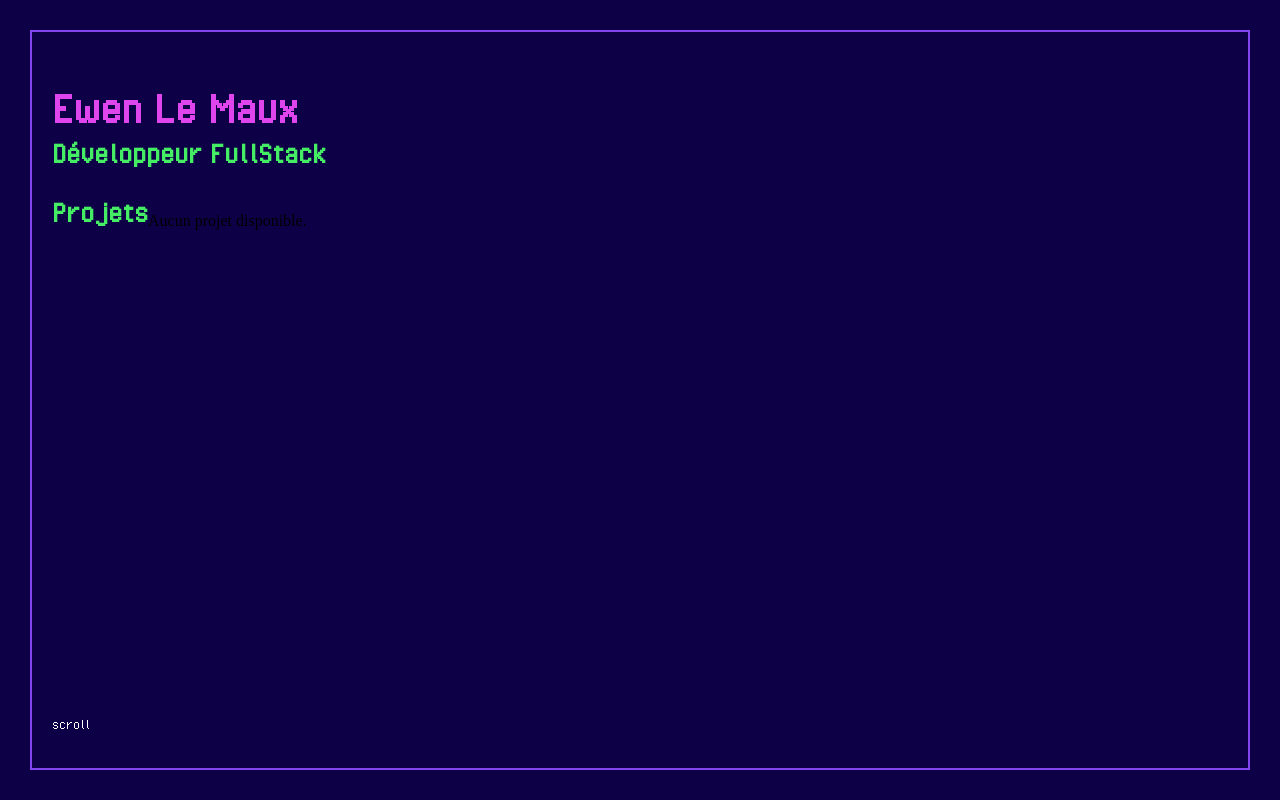
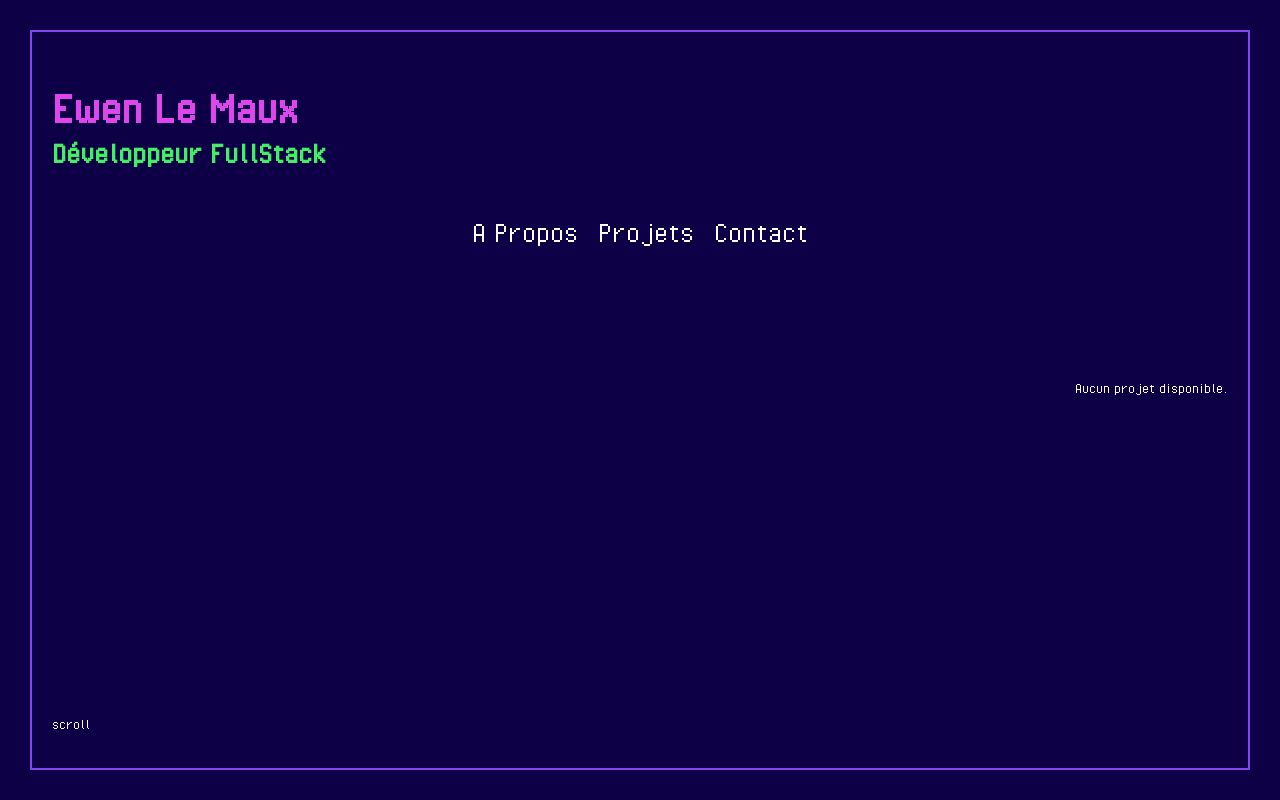
Before and after one commit to EwenLM/Portfolio, a PHP site: template App/Views/projectsView.php in a window 1280 px wide. Run offline with PHP 8.4, Linux system fonts and the light colour scheme; the template is opened without the code that fills it, so the values that code supplies are empty.

Commit message:
Ajout nav, ajustement css projects

```diff
--- a/App/Models/Db.php
+++ b/App/Models/Db.php
@@ -12,10 +12,10 @@ abstract class Db
     protected function __construct()
     {
         // Récupération des valeurs à partir des variables d'environnement
-        $dbhost = $_ENV['DBHOST'] ?? 'localhost';
-        $dbuser = $_ENV['DBUSER'] ?? 'root';
+        $dbhost = $_ENV['DBHOST']?? 'localhost';
+        $dbuser = $_ENV['DBUSER']?? 'root';
         $dbpass = $_ENV['DBPASS'] ?? '';
-        $dbname = $_ENV['DBNAME'] ?? 'pf';
+        $dbname = $_ENV['DBNAME']?? 'pf';
 
         // DSN de connexion
         $dsn = 'mysql:dbname=' . $dbname . ';host=' . $dbhost;
--- a/App/Views/foot.php
+++ b/App/Views/foot.php
@@ -1,11 +1,7 @@
+
 <footer>
     <div class="scroll">
     <p class="text scroll">scroll</p>
     </div>
 </footer>
-</div>
-</div>
-</div>
-
-
 </html>
--- a/App/Views/projectsView.php
+++ b/App/Views/projectsView.php
@@ -1,23 +1,43 @@
+<nav>
+    <ul id="miniNav">
+        <li class="subtitle mini-link">
+            <a href="../about">A Propos</a>
+        </li>
+        <li class="subtitle mini-link">
+            <a href="../projects">Projets</a>
+        </li>
+        <li class="subtitle mini-link">
+            <a href="../contact">Contact</a>
+        </li>
+    </ul>
+</nav>
 </header>
 <main data-scroll="area">
-    <h2 class="subtitle">Projets</h2>
 
     <section class="scroll-container">
         <div class="content-section">
-            <div>
+            <div id="allProjects">
                 <?php if (!empty($dataProjects['titles'])): ?>
                     <?php foreach ($dataProjects['titles'] as $index => $title): ?>
                         <div class="project">
-                            <h3 class="title-project"><?php echo htmlspecialchars($title); ?></h3>
+                            <h3 class="title-project"><?php echo ($title); ?></h3>
                             <div class="project-detail">
-                                <p class="text"><?php echo htmlspecialchars($dataProjects['descriptions'][$index]); ?></p>
-                                <p class="text"><a href="<?= $dataProjects['links'][$index]; ?>" target="_blank">Site</a></p>
-                                <p class="text"><a href="<?= $dataProjects['githubs'][$index]; ?>" target="_blank">GitHub</a></p>
+                                <p class="text"><?php echo ($dataProjects['descriptions'][$index]); ?></p>
+                                <div class="all-link">
+                                    <div class="link-project">
+                                        <a href="<?= $dataProjects['links'][$index]; ?> "> <img class="img-link" src="./Asset/Images/site.svg" alt="logo site"></a><
+                                        <!-- <p class="text">" target="_blank">Site/p> -->
+                                    </div>
+                                    <div class="link-project">
+                                        <a href="<?= $dataProjects['githubs'][$index]; ?>"> <img class="img-link" src="./Asset/Images/github.svg" alt=""></a>
+                                        <!-- <p class="text">" target="_blank">GitHub</p> -->
+                                    </div>
+                                </div>
                             </div>
                         </div>
                     <?php endforeach; ?>
                 <?php else: ?>
-                    <p>Aucun projet disponible.</p>
+                    <p class="text">Aucun projet disponible.</p>
                 <?php endif; ?>
 
             </div>
--- a/Asset/Css/main.css
+++ b/Asset/Css/main.css
@@ -103,7 +103,7 @@ header {
   justify-content: center;
   align-items: center;
   font-weight: 900;
-  font-size: 4rem;
+  font-size: 5rem;
   height: 70vh;
 }
 
@@ -143,15 +143,33 @@ header {
   /* Le lien prend toute la largeur de son parent */
 }
 
+#miniNav {
+  justify-content: center;
+  padding-left: 0;
+  margin-top: 20px;
+  display: flex;
+  gap: 20px;
+}
+
 .text {
   color: white;
   font-family: "pixel_operatorregular";
+}
+
+#allProjects {
+  display: flex;
+  flex-direction: column;
+  align-items: flex-end;
+  margin-top: 100px;
 }
 
 .project {
   display: flex;
   flex-direction: column;
   align-items: flex-end;
+  max-width: 70%;
+  text-align: right;
+  margin-bottom: 15px;
 }
 
 .title-project {
@@ -160,6 +178,7 @@ header {
   font-size: 3rem;
   margin: 4px 0;
   cursor: pointer;
+  white-space: pre-wrap;
 }
 
 .title-project:hover {
@@ -179,6 +198,21 @@ header {
   flex-direction: column;
   align-items: flex-end;
   margin-top: 10px;
+}
+
+.all-link {
+  display: flex;
+  flex-direction: row;
+}
+
+.link-project {
+  display: flex;
+}
+
+.img-link {
+  color: #45ED65;
+  width: 30px;
+  height: 30px;
 }
 
 .subtitle-admin {
--- a/Asset/Css/main.scss
+++ b/Asset/Css/main.scss
@@ -152,7 +152,7 @@ header {
     justify-content: center;
     align-items: center;
     font-weight: 900;
-    font-size: 4rem;
+    font-size: 5rem;
     height: 70vh;
 }
 
@@ -192,25 +192,46 @@ header {
     /* Le lien prend toute la largeur de son parent */
 }
 
+#miniNav {
+    justify-content: center;
+    padding-left: 0;
+    margin-top: 20px;
+    display: flex;
+    gap: 20px;
+}
+
 .text {
     @include Text();
 }
 
 //===========Projets============
 
+#allProjects {
+    display: flex;
+    flex-direction: column;
+    align-items: flex-end;
+    margin-top: 100px;
+}
+
 .project {
     display: flex;
     flex-direction: column;
     align-items: flex-end;
+    max-width: 70%;
+    text-align: right;
+    margin-bottom: 15px;
 }
 
 .title-project {
+
     color: $subtitleColor;
     font-family: 'pixel_operatorregular';
     font-size: 3rem;
     margin: 4px 0;
     cursor: pointer;
+    white-space: pre-wrap;
 }
+
 
 .title-project:hover {
     border-bottom: 1.5mm ridge $lineColor;
@@ -230,6 +251,22 @@ header {
     align-items: flex-end;
     margin-top: 10px;
 }
+
+.all-link {
+    display: flex;
+    flex-direction: row;
+}
+
+.link-project{
+    display: flex;
+}
+
+.img-link{
+    color: #45ED65;
+    width: 30px;
+    height: 30px;
+}
+
 
 
 //==================Admin=================
```
Also changed, not shown: index.php (+6 -1 lines), Asset/Images/github.png (added), Asset/Images/github.svg (added), Asset/Images/site.png (added), Asset/Images/site.svg (added).
